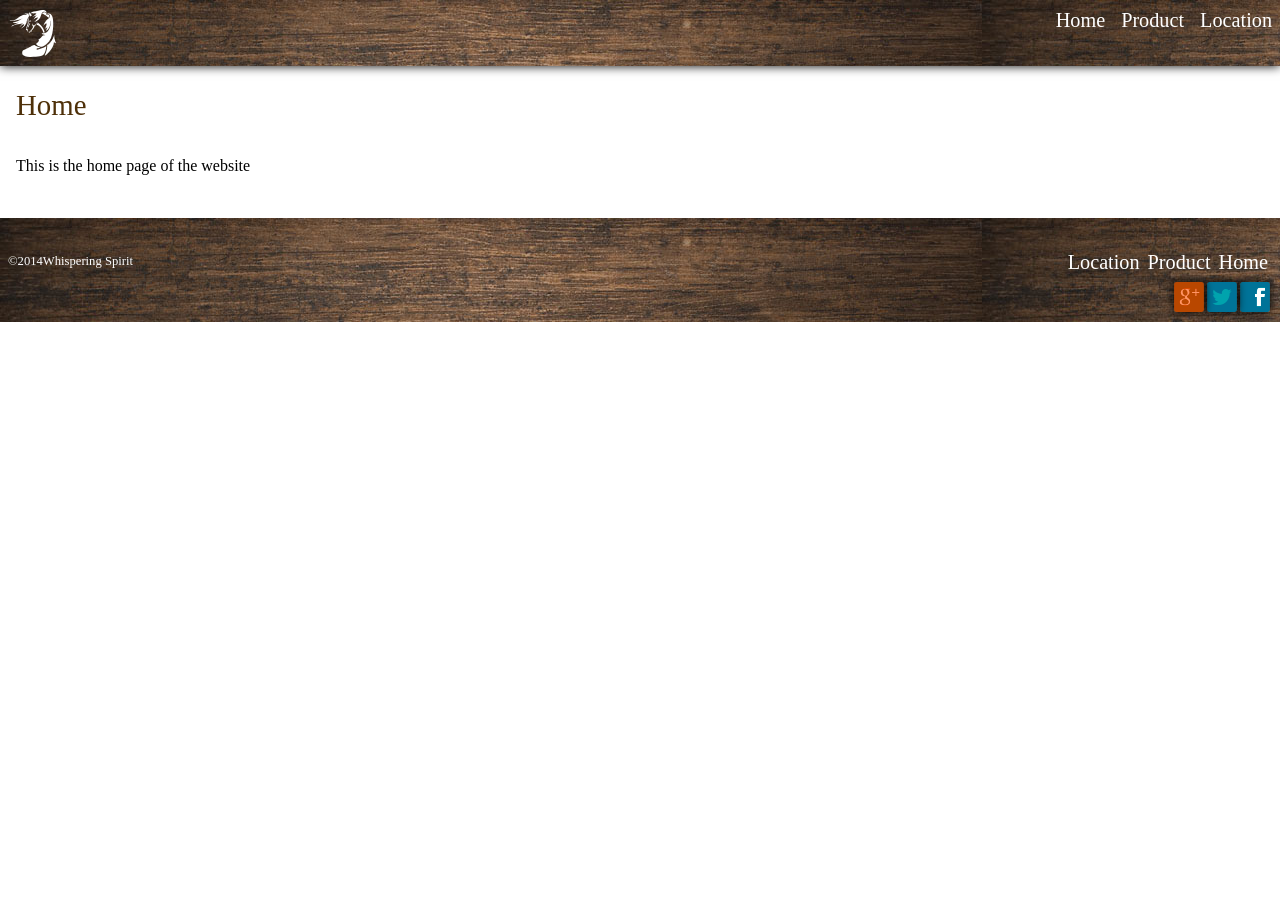
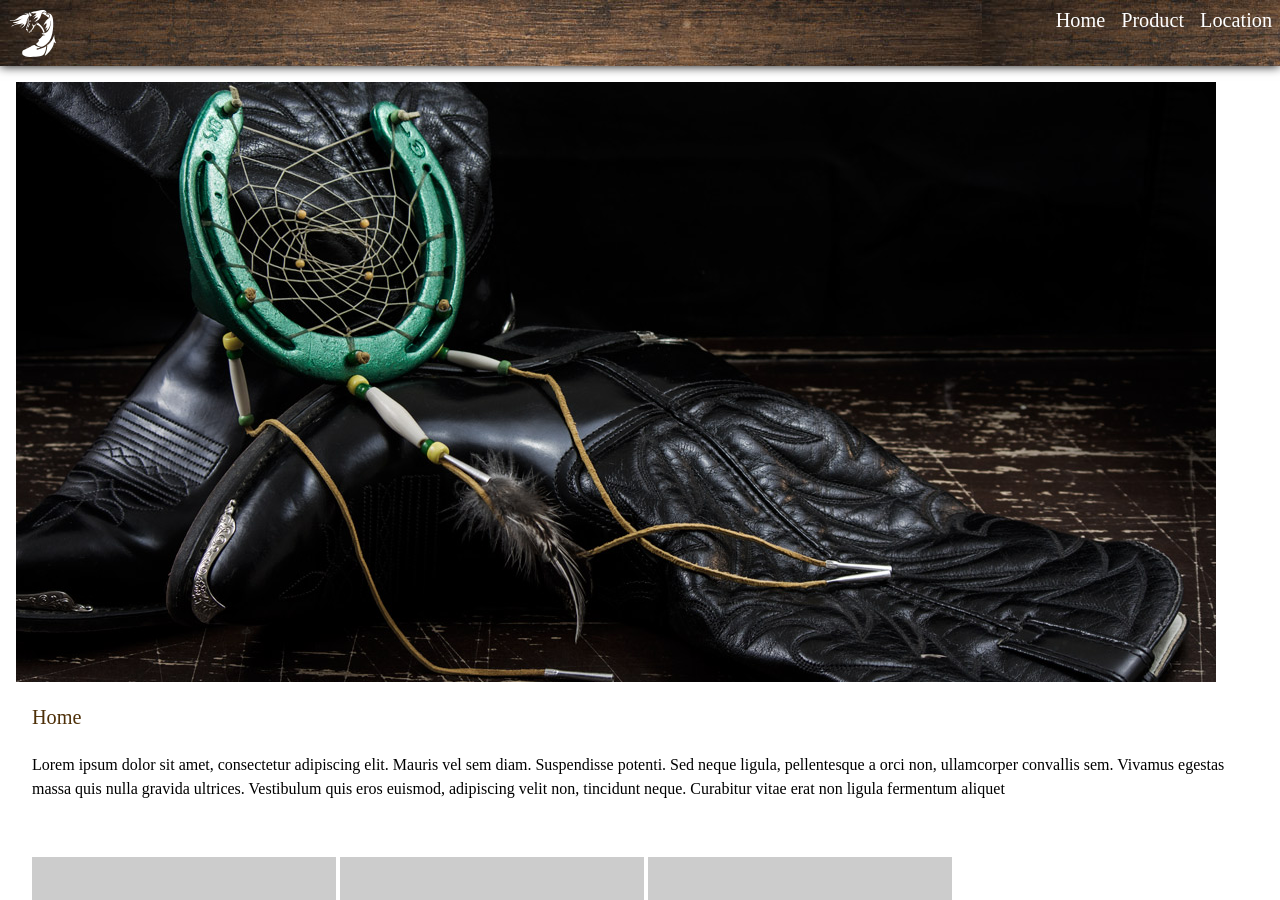
Before and after one commit to gord0186/ecommerce-website, a Jekyll site: the page built from index.html, in a window 1280 px wide and 900 px high. Built offline with Jekyll 4.4.1, drawn with Linux system fonts in a browser that asks for light colours; Markdown is read by kramdown in place of the engine named in the settings.

Commit message:
added main img to index and assets

```diff
--- a/index.html
+++ b/index.html
@@ -1,6 +1,23 @@
 ---
 layout: default
 ---
+<div>
+	<img class="home-image photo" src="images/photos/horse-shoe-1.jpg" alt="horse shoe image">
 
-<h1>Home</h1>
-<p> This is the home page of the website</p>
+	<div class="l-float content">
+		<h1 class="giga white">Home</h1>
+
+		<p>Lorem ipsum dolor sit amet, consectetur adipiscing elit. Mauris vel sem diam. Suspendisse potenti. Sed neque ligula, pellentesque a orci non, ullamcorper convallis sem. Vivamus egestas massa quis nulla gravida ultrices. Vestibulum quis eros euismod, adipiscing velit non, tincidunt neque. Curabitur vitae erat non ligula fermentum aliquet</p>
+	</div>
+
+</div>
+	<div class="content">
+		<a href="#" class="hover"><img class="unit-s-1-2 unit-m-1-2 unit-l-1-4" src="http://placehold.it/100x100" alt="horse shoe image" title="car"/></a>
+
+		<a href="#" class="hover"><img class="unit-s-1-2 unit-m-1-2 unit-l-1-4" src="http://placehold.it/100x100" alt="horse shoe image"></a>
+
+		<a href="#" class="hover"><img class="unit-s-1-2 unit-m-1-2 unit-l-1-4" src="http://placehold.it/100x100" alt="horse shoe image"></a>
+
+		<a href="#" class="hover"><img class="unit-s-1-2 unit-m-1-2 unit-l-1-4" src="http://placehold.it/100x100" alt="horse shoe image"></a>
+
+	</div>
```
Also changed, not shown: images/photos/home-horseshoe.jpg (added), images/photos/horse-shoe-1.jpg (added).
